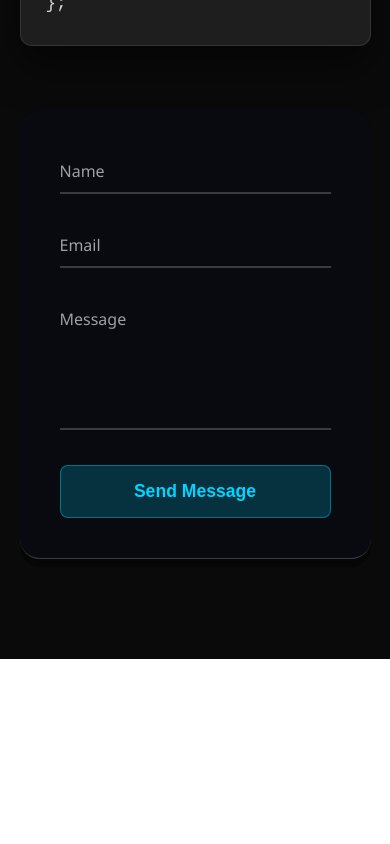
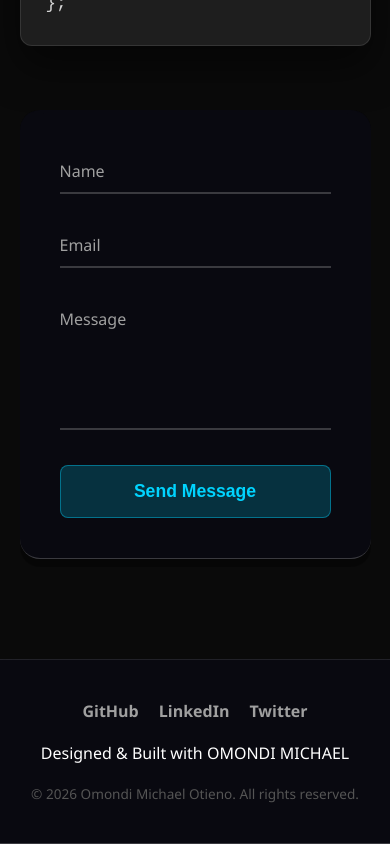
Before and after one commit to M28755/MY-FIRST-PORTFOLIO, a React (Vite) app: page / in a window 390 px wide. Shown: the part 3022-3866 px from the top of the page. Before the commit the page ends 3681 px from the top, so only its background shows below. Built offline with nearby package versions, Linux system fonts and the light colour scheme.

Commit message:
footer section added

```diff
--- a/src/App.jsx
+++ b/src/App.jsx
@@ -4,6 +4,7 @@ import HeroSection from './Components/HeroSection'
 import AboutSection from './Components/AboutSection'
 import ProjectSection from './Components/ProjectSection'
 import ContactSection from './Components/ContactSection'
+import Footer from './Components/Footer'
 
 
 
@@ -18,6 +19,7 @@ function App() {
         <AboutSection />
         <ProjectSection />
         <ContactSection/>
+        <Footer/>
       </div>
 
     </>
--- /dev/null
+++ b/src/Components/CSS/Footer.css
@@ -0,0 +1,73 @@
+/* Footer Base */
+.footer {
+  padding: 40px 5%;
+  border-top: 1px solid rgba(255, 255, 255, 0.1); /* Subtle top border for visual-depth */
+  position: relative;
+  z-index: 10;
+}
+
+.footer-content {
+  max-width: 1200px;
+  margin: 0 auto;
+  display: flex;
+  flex-direction: column;
+  align-items: center;
+  gap: 20px;
+}
+
+/* Social Links */
+.footer-links {
+  display: flex;
+  gap: 40px;
+}
+
+.footer-link {
+  color: #a0a0a0;
+  text-decoration: none;
+  font-weight: 600;
+  font-size: 1.1rem;
+  position: relative; /* Needed for the absolute positioned underline */
+  transition: color 0.3s ease;
+}
+
+/* Micro-interaction: The Sliding Underline */
+.footer-link::after {
+  content: '';
+  position: absolute;
+  width: 0;
+  height: 2px;
+  bottom: -5px;
+  left: 0;
+  background: #00d4ff; /* Neon blue underline */
+  transition: width 0.3s ease; /* Animates the width */
+}
+
+/* On hover, text turns blue and underline expands to 100% width */
+.footer-link:hover {
+  color: #00d4ff;
+}
+
+.footer-link:hover::after {
+  width: 100%;
+}
+
+/* Tagline & Copyright */
+.footer-tagline {
+  color: #ffffff;
+  font-size: 1rem;
+}
+
+.footer-copyright {
+  color: #555555;
+  font-size: 0.85rem;
+}
+
+/* Responsive */
+@media (max-width: 768px) {
+  .footer-links {
+    gap: 20px;
+  }
+  .footer-link {
+    font-size: 1rem;
+  }
+}
--- /dev/null
+++ b/src/Components/Footer.jsx
@@ -0,0 +1,33 @@
+import { motion } from 'framer-motion';
+import './CSS/Footer.css';
+
+function Footer() {
+  return (
+    <motion.footer
+      className="footer glass"
+      initial={{ opacity: 0, y: 50 }} // Starts 50px below, invisible
+      whileInView={{ opacity: 1, y: 0 }} // Slides up to original position
+      transition={{ duration: 0.8, ease: "easeOut" }}
+      viewport={{ once: true }}
+    >
+      <div className="footer-content">
+
+        {/* Social Links */}
+        <div className="footer-links">
+          <a href="https://github.com/M28755" target="_blank" rel="noreferrer" className="footer-link">GitHub</a>
+          <a href="https://linkedin.com" target="_blank" rel="noreferrer" className="footer-link">LinkedIn</a>
+          <a href="https://twitter.com" target="_blank" rel="noreferrer" className="footer-link">Twitter</a>
+        </div>
+
+        {/* Tagline */}
+        <p className="footer-tagline">Designed & Built with OMONDI MICHAEL</p>
+
+        {/* Copyright */}
+        <p className="footer-copyright">© {new Date().getFullYear()} Omondi Michael Otieno. All rights reserved.</p>
+
+      </div>
+    </motion.footer>
+  );
+}
+
+export default Footer;
```
